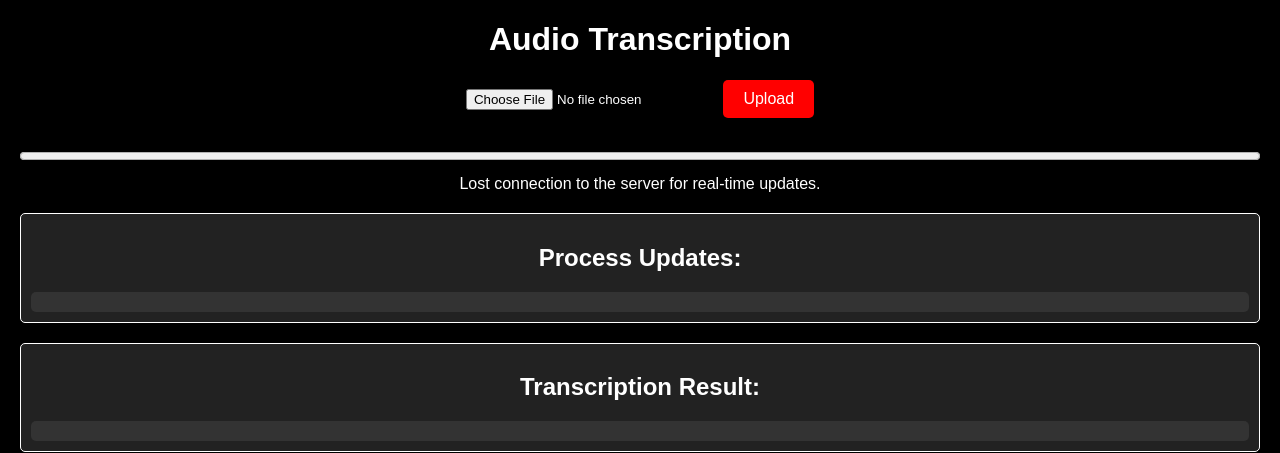
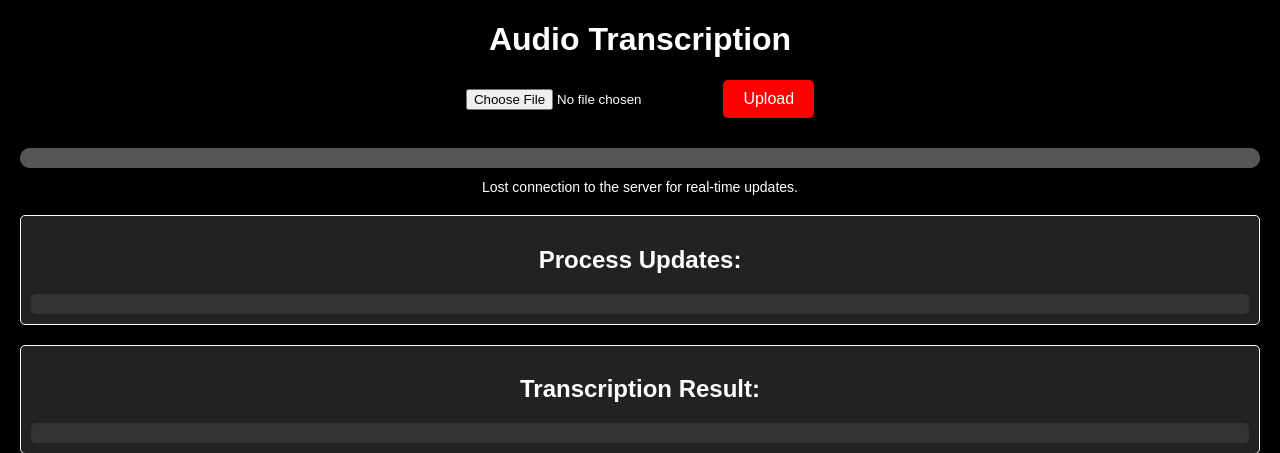
Before and after one commit to sashankbanda/deploy_Audio-to-Text-Webpage, a Flask app: page / in a window 1280 px wide. Shown: the top 453 px of the page. Run offline with Flask 3, Linux system fonts and the light colour scheme; data that the repository does not hold is empty.

Commit message:
Updated progress bar styling and JavaScript functionality

```diff
--- a/static/css/styles.css
+++ b/static/css/styles.css
@@ -39,10 +39,32 @@
 #upload-progress {
     width: 100%;
     margin-top: 10px;
+    height: 20px; /* Adjust the height as needed */
+    border-radius: 10px; /* Rounded ends */
+    background-color: #555; /* Background color when empty */
+    appearance: none; /* Remove browser-specific styling */
+}
+
+#upload-progress::-webkit-progress-bar {
+    border-radius: 10px;
+    background-color: #555;
+}
+
+#upload-progress::-webkit-progress-value {
+    border-radius: 10px;
+    background-color: blue; /* Default color for the bar */
+    transition: width 0.4s ease-in-out, background-color 0.5s ease-in-out;
+}
+
+#upload-progress::-moz-progress-bar {
+    border-radius: 10px;
+    background-color: blue; /* Default color for the bar */
+    transition: width 0.4s ease-in-out, background-color 0.5s ease-in-out;
 }
 
 #progress-status {
     margin-top: 10px;
+    font-size: 14px;
 }
 
 /* Process Updates Box */
--- a/static/js/script.js
+++ b/static/js/script.js
@@ -20,31 +20,50 @@
 
     // Reset progress and result
     progressBar.value = 0;
+    progressBar.style.backgroundColor = 'blue'; // Keep bar blue
     progressStatus.innerText = "Uploading file...";
     processUpdates.innerHTML = "";
     transcriptionResult.innerHTML = "";
 
-    // Upload the file
-    fetch('/upload', {
-        method: 'POST',
-        body: formData,
-    })
-        .then(response => {
-            if (!response.ok) {
-                throw new Error("Failed to upload file.");
+    // Create XMLHttpRequest for progress tracking
+    const xhr = new XMLHttpRequest();
+
+    xhr.open('POST', '/upload', true);
+
+    // Update progress bar during upload
+    xhr.upload.onprogress = (event) => {
+        if (event.lengthComputable) {
+            const percentComplete = Math.round((event.loaded / event.total) * 100);
+            progressBar.value = percentComplete;
+            progressStatus.innerText = `Uploading file... (${percentComplete}%)`;
+        }
+    };
+
+    // Handle upload completion
+    xhr.onload = () => {
+        if (xhr.status === 200) {
+            const response = JSON.parse(xhr.responseText);
+            if (response.transcription) {
+                transcriptionResult.innerHTML = `<p>${response.transcription}</p>`;
+            } else if (response.error) {
+                transcriptionResult.innerHTML = `<p>Error: ${response.error}</p>`;
             }
-            return response.json();
-        })
-        .then(data => {
-            if (data.transcription) {
-                transcriptionResult.innerHTML = `<p>${data.transcription}</p>`;
-            } else if (data.error) {
-                transcriptionResult.innerHTML = `<p>Error: ${data.error}</p>`;
-            }
-        })
-        .catch(error => {
-            transcriptionResult.innerHTML = `<p>Error: ${error.message}</p>`;
-        });
+            progressStatus.innerText = "Uploaded successfully";
+            progressBar.style.backgroundColor = 'blue'; // Success - blue bar
+        } else {
+            transcriptionResult.innerHTML = `<p>Error: Failed to upload file.</p>`;
+        }
+    };
+
+    // Handle errors
+    xhr.onerror = () => {
+        transcriptionResult.innerHTML = `<p>Error: Network error occurred.</p>`;
+        progressStatus.innerText = "Error during upload.";
+        progressBar.style.backgroundColor = 'red'; // Indicate error
+    };
+
+    // Send the form data
+    xhr.send(formData);
 });
 
 // Listen for real-time progress updates via SSE
@@ -58,14 +77,6 @@
 
     // Scroll to the latest update
     processUpdates.scrollTop = processUpdates.scrollHeight;
-
-    // Update progress bar (optional: use percentage updates if sent by server)
-    if (message.includes('%')) {
-        const percentage = parseInt(message.match(/\d+/), 10);
-        if (!isNaN(percentage)) {
-            progressBar.value = percentage;
-        }
-    }
 };
 
 // Handle SSE connection errors
```
